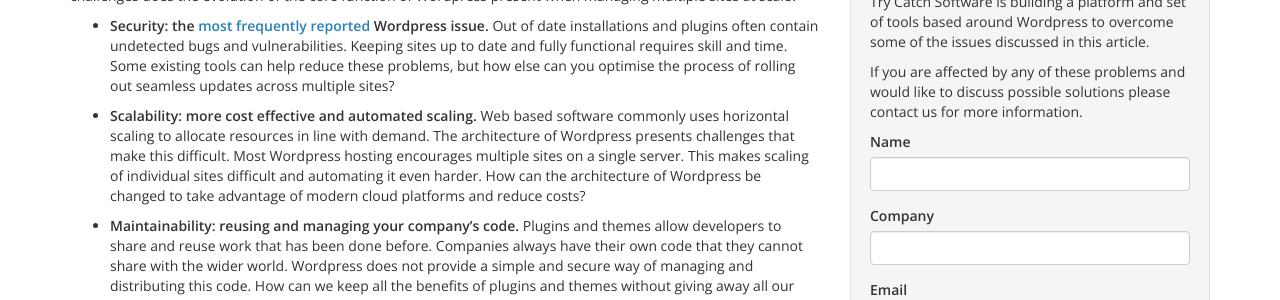
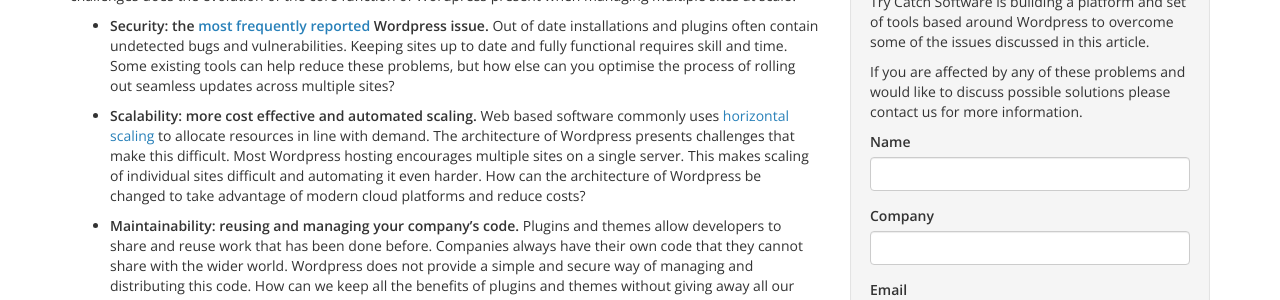
Before and after one commit to trycatchsoftware/trycatchsoftware.github.io, a Jekyll site: the page built from _posts/2017-07-14-is-wordpress-scalable.markdown, in a window 1280 px wide and 1123 px high. Shown: the part 266-566 px from the top of the window. Built offline with Jekyll 4.4.1, drawn with Linux system fonts in a browser that asks for light colours; nearby versions of some CDN libraries; part of the change alters nothing that is shown.

Commit message:
Added missing link

```diff
--- a/_posts/2017-07-14-is-wordpress-scalable.markdown
+++ b/_posts/2017-07-14-is-wordpress-scalable.markdown
@@ -12,7 +12,7 @@ Wordpress powers an estimated [18 million](https://trends.builtwith.com/cms) sel
 
 - **Security: the [most frequently reported](https://www.google.co.uk/search?q=wordpress+security&tbm=nws) Wordpress issue.** Out of date installations and plugins often contain undetected bugs and vulnerabilities. Keeping sites up to date and fully functional requires skill and time. Some existing tools can help reduce these problems, but how else can you optimise the process of rolling out seamless updates across multiple sites?
 
-- **Scalability: more cost effective and automated scaling.** Web based software commonly uses horizontal scaling to allocate resources in line with demand. The architecture of Wordpress presents challenges that make this difficult. Most Wordpress hosting encourages multiple sites on a single server. This makes scaling of individual sites difficult and automating it even harder. How can the architecture of Wordpress be changed to take advantage of modern cloud platforms and reduce costs?
+- **Scalability: more cost effective and automated scaling.** Web based software commonly uses [horizontal scaling](https://en.wikipedia.org/wiki/Scalability#Horizontal_and_vertical_scaling) to allocate resources in line with demand. The architecture of Wordpress presents challenges that make this difficult. Most Wordpress hosting encourages multiple sites on a single server. This makes scaling of individual sites difficult and automating it even harder. How can the architecture of Wordpress be changed to take advantage of modern cloud platforms and reduce costs?
 
 - **Maintainability: reusing and managing your company’s code.** Plugins and themes allow developers to share and reuse work that has been done before. Companies always have their own code that they cannot share with the wider world. Wordpress does not provide a simple and secure way of managing and distributing this code. How can we keep all the benefits of plugins and themes without giving away all our secrets?
 
```
